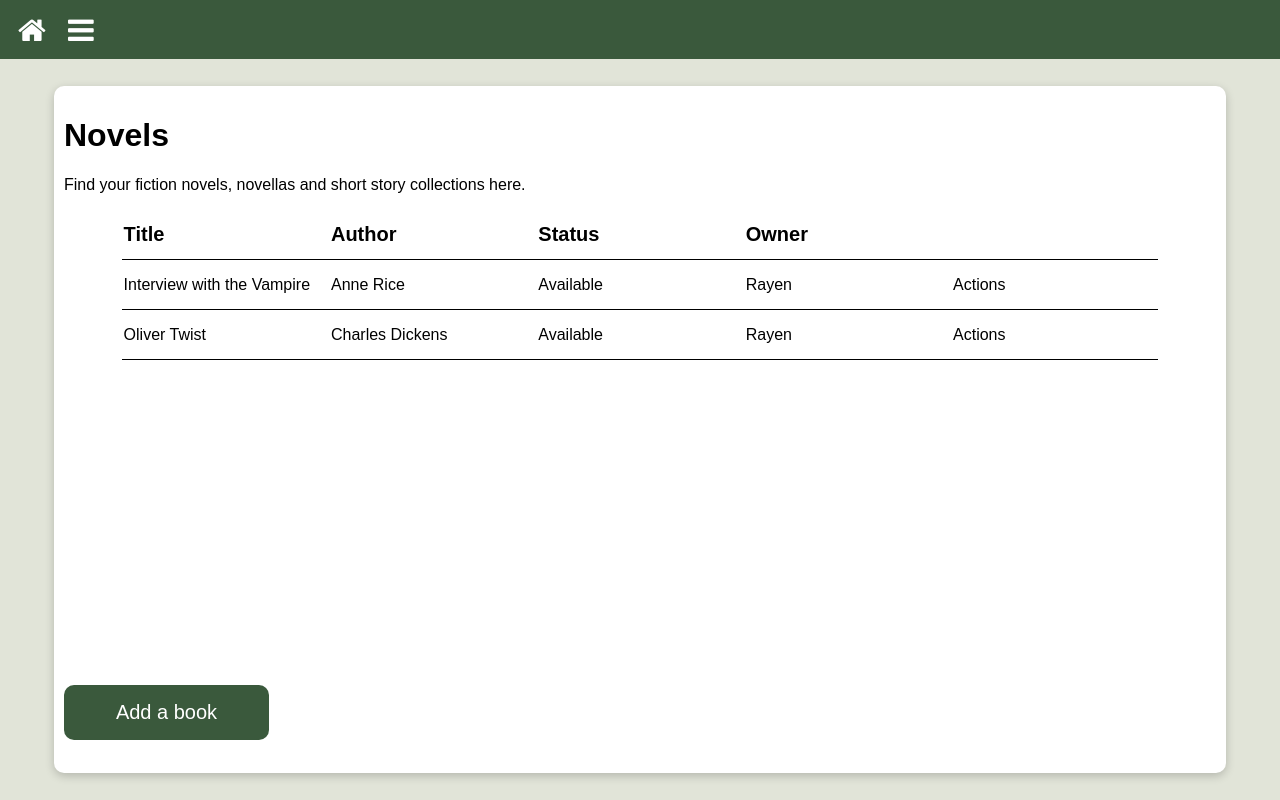
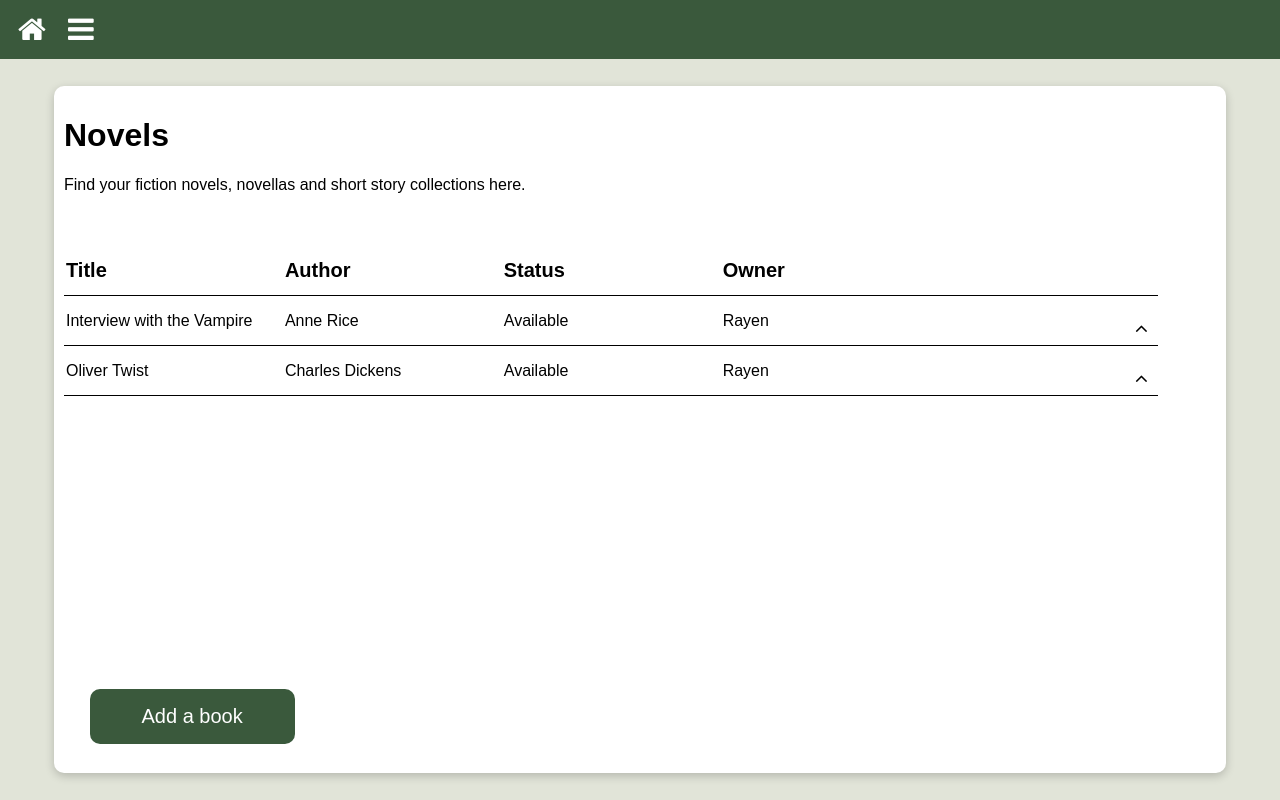
Before and after one commit to Koifly/swag-library-website, a Django app: page /novel in a window 1280 px wide. Run offline with Django 5.2, Linux system fonts and the light colour scheme; a user stored in the database is signed in; data comes from the database, SQL or seed files in the repository; both versions use the stored data as it was after the commit; parts of the project's set-up code (start-up, migrations or seed data) failed here and were passed over; some web fonts are replaced.

Commit message:
Edit books, expand book description, scroll.

```diff
--- a/main/library/models.py
+++ b/main/library/models.py
@@ -50,8 +50,8 @@ class Book(models.Model):
         "A" : "Ash",
         "O" : "Soph",
     }
-    title = models.CharField(max_length=200)
-    author = models.CharField(max_length=200)
+    title = models.CharField(max_length=200, blank=True)
+    author = models.CharField(max_length=200, blank=True)
     booktype = models.ForeignKey(BookType, on_delete=models.CASCADE, related_name='books')
     genre = models.ForeignKey(Genre, on_delete=models.CASCADE, related_name='books')
     owner = models.CharField(max_length=1, choices=OWNER_CHOICES, default="None")
--- a/main/library/urls.py
+++ b/main/library/urls.py
@@ -5,6 +5,7 @@ urlpatterns = [
     path("", views.home, name="home"),
 
     path("new-book", views.new_book, name="new-book"),
+    path("new-book/<slug:book>", views.new_book),
     path("ajax/load-genres/", views.load_genres, name="ajax_load_genres"),
 
     path("<slug:booktype>", views.list),
--- a/main/library/views.py
+++ b/main/library/views.py
@@ -1,8 +1,8 @@
 import os
 
 from .contexts import get_list_context, header_context
-from .forms import AddBook, AddGenre
-from .models import Genre, BookType
+from .forms import AddBook, AddGenre, EditBook
+from .models import Book, Genre, BookType
 
 from django.http import HttpResponse
 from django.shortcuts import render, redirect
@@ -22,19 +22,27 @@ def load_genres(request):
     return render(request, 'hr/genre_list_options.html', {'genres': genres})
 
 @login_required(login_url="/login/")
-def new_book(request):
+def new_book(request, book=None):
+    book_instance = None
     if request.method == "POST":
-        bookform = AddBook(request.POST)
-        genreform = AddGenre(request.POST)
+        if book:
+            book_instance = Book.objects.get(id=book)
+            bookform = EditBook(
+                request.POST,
+                instance=book_instance
+            )
+        else:
+            bookform = bookform = AddBook(request.POST)
         if bookform.is_valid():
-            messages.info(request, 'Your book has been added!')
             bookform.save()
             return redirect("/all")
-
     else:
-        bookform = AddBook()
-        genreform = AddGenre()
-    context = header_context | {'bookform': bookform, 'genreform': genreform}
+        if book:
+            book_instance = Book.objects.get(id=book)
+            bookform = EditBook(instance=book_instance)
+        else:
+            bookform = bookform = AddBook()
+    context = header_context | {'bookform': bookform, 'book': book_instance}
     return render(request, 'new_book.html', context)
 
 
--- a/main/static/css/assets/assets.css
+++ b/main/static/css/assets/assets.css
@@ -31,46 +31,10 @@
     color: black;
     width: 90%;
     min-height: 90%;
+    max-height: 90%;
     padding: 10px;
 
     box-shadow: 0 3px 10px rgb(0 0 0 / 0.2);
 
     font-family: 'Recursive', sans-serif;
 }
-
-.list-table{
-    white-space: nowrap;
-    width: 90%;
-    border-collapse: collapse;
-    table-layout: fixed;
-
-    margin-left: auto;
-    margin-right: auto;
-}
-
-.list-table tr {
-    border:0;
-    border-bottom: 1px solid black;
-    background-color: transparent;
-    height: 50px;
-}
-
-.list-table th {
-    font-weight: bold;
-    font-size: 20px;
-}
-
-.list-table th,
-.list-table td {
-    padding: 2px;
-    overflow: hidden;
-    text-overflow: ellipsis;
-
-    border-collapse: collapse;
-    text-align: left;
-}
-
-.list-no-items {
-    .list-table td;
-    overflow: visible !important;
-}
--- a/main/static/css/assets/buttons.css
+++ b/main/static/css/assets/buttons.css
@@ -2,14 +2,11 @@
 
 /* Button with text */
 .text-button {
-    width: 205px;
-    height: 55px;
     border-radius: 10px;
     border-color: transparent;
 
     background-color: var(--main-green);
     color:white;
-    font-size: 20px;
 }
 
 .text-button:hover {
@@ -23,18 +20,28 @@
     transform: scale(0.98);
 }
 
+.text-large {
+    width: 205px;
+    height: 55px;
+
+    font-size: 20px;
+}
+
+.text-small {
+    width: 70px;
+    height: 30px;
+
+    font-size: 15px;
+    float: right;
+}
+
 /* Icon buttons */
 .iconbtn-container{
-    color: white;
-    font-size: 16px;
     border: none;
     cursor: pointer;
 }
 
 .iconbtn {
-    width: 40px;
-    height: 40px;
-
     float:left;
     -ms-transform: translateY(25%);
     transform: translateY(25%);
@@ -45,6 +52,29 @@
     border-color: transparent;
 }
 
+.iconbtn-large {
+    width: 40px;
+    height: 40px;
+
+    font-size: 30px;
+}
+
+.iconbtn-small {
+    width: 30px;
+    height: 30px;
+
+    font-size: 20px;
+}
+
+.white {
+    color: white;   /* Make sure icons are white */
+}
+
+.black {
+    color: black;   /* Make sure icons are black */
+}
+
+
 .iconbtn:hover, .iconbtn:focus {
     cursor: pointer;
     background-color: var(--secondary-green);
--- a/main/static/css/base.css
+++ b/main/static/css/base.css
@@ -36,3 +36,9 @@ body {
     background-size: contain;
     max-height: 700px;
 }
+
+.add-book {
+    position: fixed;
+    bottom: 7%;
+    left: 7%;
+}
--- a/main/static/css/header.css
+++ b/main/static/css/header.css
@@ -1,11 +1,6 @@
 @import "./assets/assets.css";
 
 /* Dropdown menu */
-.fa {
-    color: white;   /* Make sure icons are white */
-    font-size: 30px;
-}
-
 .dropdown-content {
     visibility: hidden;
 }
--- /dev/null
+++ b/main/static/css/list.css
@@ -0,0 +1,83 @@
+.action {
+    float: right;
+}
+
+.edit {
+    background-color: var(--main-green);
+    margin: 20px;
+    box-shadow: 0 3px 10px rgb(0 0 0 / 0.2);
+}
+
+.list-container {
+    position: absolute;
+    margin-left: auto;
+    margin-right: auto;
+
+    max-height: 60%;
+    overflow-x: hidden;
+    overflow-y: auto;
+}
+
+.list-table{
+    white-space: nowrap;
+    width: 90%;
+    border-collapse: collapse;
+    table-layout: fixed;
+}
+
+.list-table tr {
+    height: 50px;
+}
+
+.list-table th {
+    font-weight: bold;
+    font-size: 20px;
+}
+
+.list-table th,
+.list-table td {
+    padding: 2px;
+    overflow: hidden;
+    text-overflow: ellipsis;
+
+    border-collapse: collapse;
+    text-align: left;
+}
+
+.list-no-items {
+    .list-table td;
+    overflow: visible !important;
+}
+
+.hidden-info {
+    visibility: hidden;
+    display: None;
+}
+
+.show-info {
+    visibility: visible;
+    display: table-row;
+}
+
+.header-row,
+.collapsed-row{
+    border:0;
+    border-bottom: 1px solid black;
+    background-color: transparent;
+}
+
+.expanded-row {
+    border: None;
+}
+
+.long-text {
+    overflow-x: auto !important;
+    text-overflow: unset !important;
+    white-space: initial;
+    font-size: 15px;
+}
+
+.tags {
+    font-size: 15px;
+    color: var(--accent-blue);
+}
--- a/main/templates/base.html
+++ b/main/templates/base.html
@@ -9,6 +9,7 @@
     <link rel="stylesheet" href="{% static 'css/base.css' %}">
     <link rel="stylesheet" href="{% static 'css/header.css' %}">
     <link rel="stylesheet" href="{% static 'css/form.css' %}">
+    <link rel="stylesheet" href="{% static 'css/list.css' %}">
 </head>
 <body>
 
--- a/main/templates/header.html
+++ b/main/templates/header.html
@@ -1,9 +1,9 @@
 <header class="header">
     <div class="iconbtn-container">
-        <button onclick="window.location.href='/';" class="iconbtn"><i class="fa fa-home"></i></button>
+        <button onclick="window.location.href='/';" class="iconbtn iconbtn-large"><i class="fa white fa-home"></i></button>
     </div>
     <div class="iconbtn-container">
-        <button onclick="dropdown()" class="iconbtn"><i class="fa fa-bars"></i></button>
+        <button onclick="dropdown()" class="iconbtn iconbtn-large"><i class="fa white fa-bars"></i></button>
         <div id="menu" class="dropdown-content">
             <ul>
                 {% for booktype in booktypelist %}
--- a/main/templates/home.html
+++ b/main/templates/home.html
@@ -11,7 +11,7 @@
             <h1>Welcome to the Library</h1>
             <p>Click below to add a book, or browse the library via the menu above.</p>
             <p>Website by Rayen, art by Honey.</p>
-            <button class="text-button" style="position: absolute;bottom: 30px;" onclick="window.location.href='/new-book';">Add a book</button>
+            <button class="text-button text-large add-book" style="bottom: 60px;" onclick="window.location.href='/new-book';">Add a book</button>
         </div>
     </div>
 {% endblock %}
--- a/main/templates/list.html
+++ b/main/templates/list.html
@@ -1,4 +1,5 @@
 {% extends "base.html" %}
+{% load static %}
 
 {% block title %}{{ title }}{% endblock %}
 
@@ -9,8 +10,9 @@
         <div class="text-container">
             <h1>{{ title }}</h1>
             <p>{{ intro }}</p>
+            <div class="list-container">
             <table class="list-table">
-                <tr>
+                <tr class="header-row">
                     <th>Title</th>
                     <th>Author</th>
                     <th>Status</th>
@@ -19,7 +21,7 @@
                 </tr>
                 {% if list %}
                     {% for item in list %}
-                        <tr>
+                        <tr id="row_{{ item.id }}" class="collapsed-row">
                             <td>{{ item.title }}</td>
                             <td>{{ item.author }}</td>
                             {% if item.booktype.booktype == "Series" %}
@@ -28,7 +30,31 @@
                                 <td>{{ item.get_status_display}}</td>
                             {% endif %}
                             <td>{{ item.get_owner_display }}</td>
-                            <td>Actions</td>
+                            <td>
+                                <button class="iconbtn iconbtn-small action" expanded="false" id="{{ item.id }}" onclick="toggle(this.id)"><i class="fa black fa-angle-up" id="icon_{{ item.id }}"></i></button></td>
+                            <br>
+                            <tr class="hidden-info expanded-row" id="blurb_{{ item.id }}">
+                                {% if item.blurb %}
+                                    <td class="long-text" colspan="2">{{ item.blurb }}</td>
+                                {% else %}
+                                    <td colspan="2">-</td>
+                                {% endif %}
+                                <td colspan="3"></td>
+                            </tr>
+                            <tr class="hidden-info expanded-row" id="tags_{{ item.id }}">
+                                <td class="tags" colspan="5">
+                                    Tags: {% for tag in item.tags.all %}{{ tag }}{% if not forloop.last %}, {% endif %}{% endfor %}
+                                </td>
+                            </tr>
+                            <tr class="hidden-info collapsed-row" id="actions_{{ item.id }}">
+                                <td colspan="3"></td>
+                                <td>
+                                    <button class="text-button text-small">Borrow</button>
+                                </td>
+                                <td>
+                                    <button class="iconbtn iconbtn-small action edit" onclick="window.location.href='/new-book/{{ item.id }}';"><i class="fa white fa-pencil"></i></button>
+                                </td>
+                            </tr>
                         </tr>
                     {% endfor %}
                 {% else %}
@@ -37,9 +63,9 @@
                    </tr>
                 {% endif %}
         </table>
-        <div>
-            <button class="text-button" style="position: fixed; bottom: 60px;" onclick="window.location.href='/new-book';">Add a book</button>
         </div>
+        <button class="text-button text-large add-book" onclick="window.location.href='/new-book';">Add a book</button>
         </div>
     </div>
+    <script src="{% static 'js/list.js' %}"></script>
 {% endblock %}
--- a/main/templates/registration/login.html
+++ b/main/templates/registration/login.html
@@ -17,7 +17,7 @@
             <div class="form__input-group">
                 <input class="form__input" autofocus placeholder="Password" name="password" id="{{ field.id_for_label }}" type="password"/>
             </div>
-            <button class="text-button" type="submit" style="margin-top: 10px;">Continue</button>
+            <button class="text-button text-large" type="submit" style="margin-top: 10px;">Continue</button>
         </form>
     </div>
 </body>
```
Also changed, not shown: main/library/forms.py (+55 -0 lines), main/static/js/list.js (added, +40 -0 lines), main/templates/new_book.html (+15 -2 lines), main/db.sqlite3.
